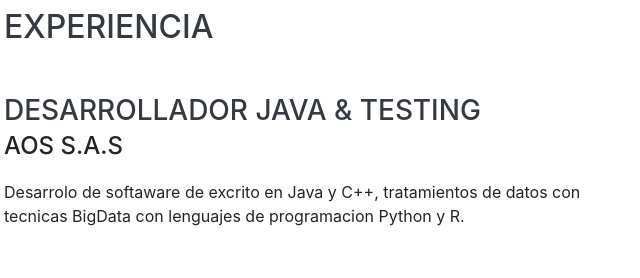
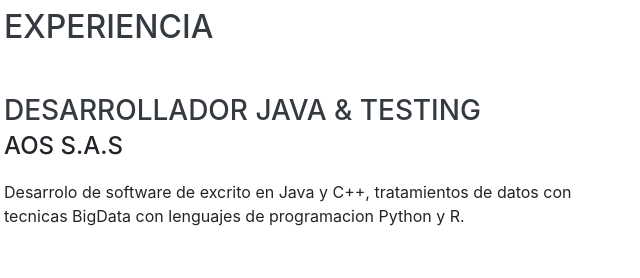
Before and after one commit to engineer-jrg/cv, a website with bundled scripts: page index.html in a window 1280 px wide. Shown: the part 841-1119 px from the top of the page, 316-956 px from the left. Built offline with nearby package versions, Linux system fonts and the light colour scheme; a web font is replaced by a local one.

Commit message:
corrección de ortografía

```diff
--- a/index.html
+++ b/index.html
@@ -97,7 +97,7 @@
           <div class="resume-content">
             <h3 class="mb-0">Desarrollador Java &amp; Testing</h3>
             <div class="subheading mb-3">Aos S.A.S</div>
-            <p>Desarrolo de softaware de excrito en Java y C++, tratamientos de datos con tecnicas BigData con lenguajes de programacion Python y R.</p>
+            <p>Desarrolo de software de excrito en Java y C++, tratamientos de datos con tecnicas BigData con lenguajes de programacion Python y R.</p>
           </div>
           <div class="resume-date text-md-right">
             <span class="text-primary">Marzo 2020 - Present</span>
```
